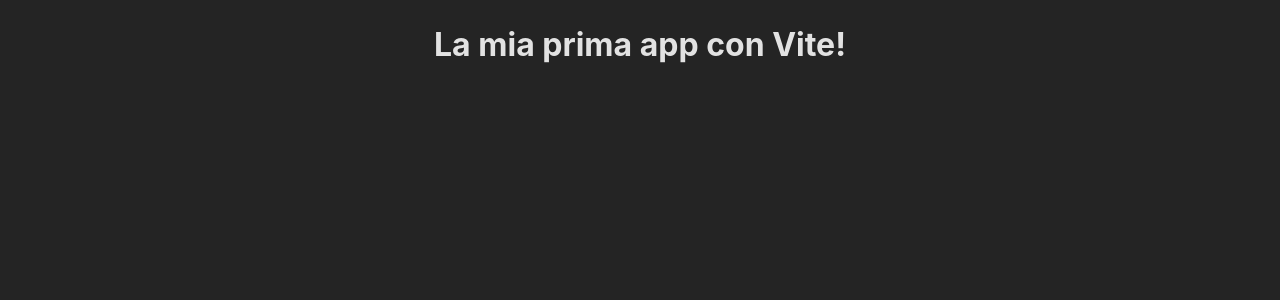
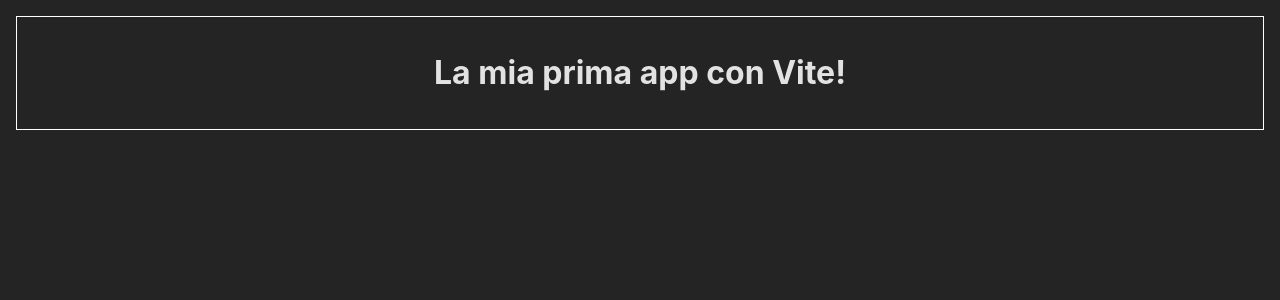
Before and after one commit to christiansaccani/vite-hello-world, a Vue app: page / in a window 1280 px wide. Shown: the top 300 px of the page. Built offline with nearby package versions, Linux system fonts and the light colour scheme.

Commit message:
cheap graphic to AppTitle

```diff
--- a/src/components/AppTitle.vue
+++ b/src/components/AppTitle.vue
@@ -13,5 +13,9 @@
 <style >
     h1 {
         text-align: center;
+        margin: .5em;
+
+        border: 1px solid white;
+        padding: 1em;
     }
 </style>
--- a/src/style.css
+++ b/src/style.css
@@ -12,3 +12,9 @@
   -webkit-font-smoothing: antialiased;
   -moz-osx-font-smoothing: grayscale;
 }
+
+*{
+  box-sizing: border-box;
+  padding: 0;
+  margin: 0;
+}
```
